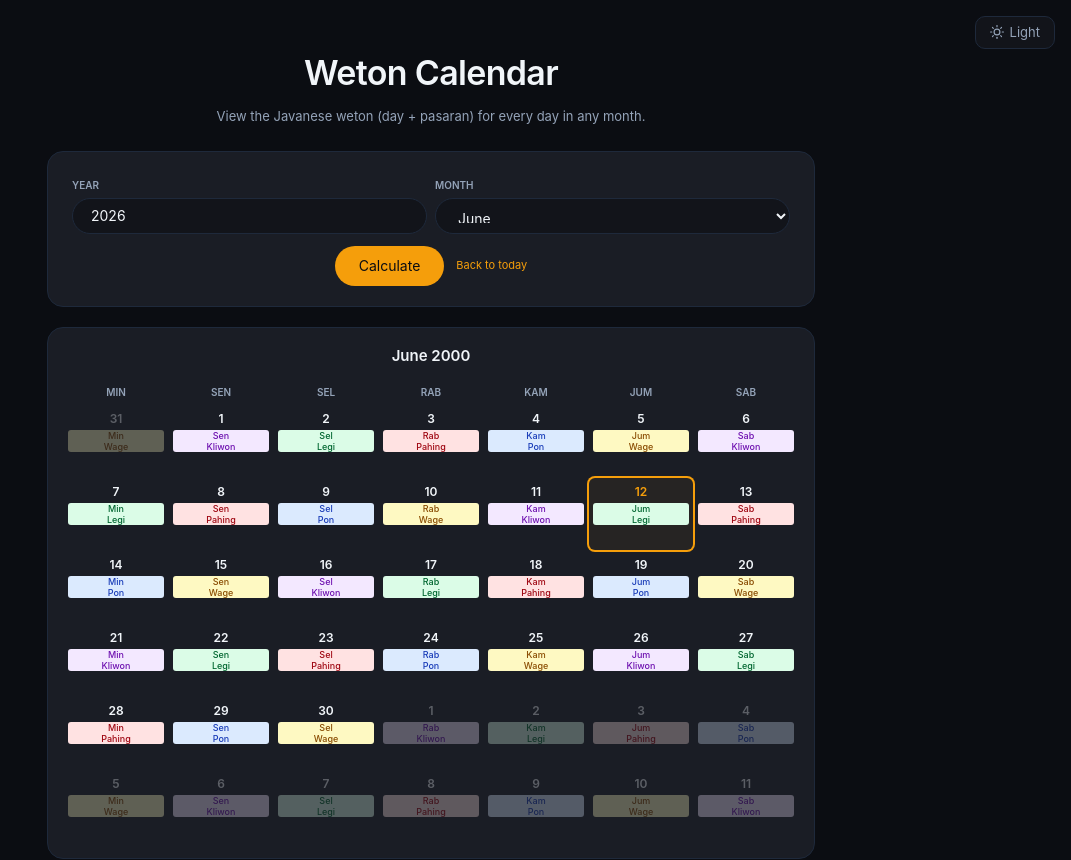
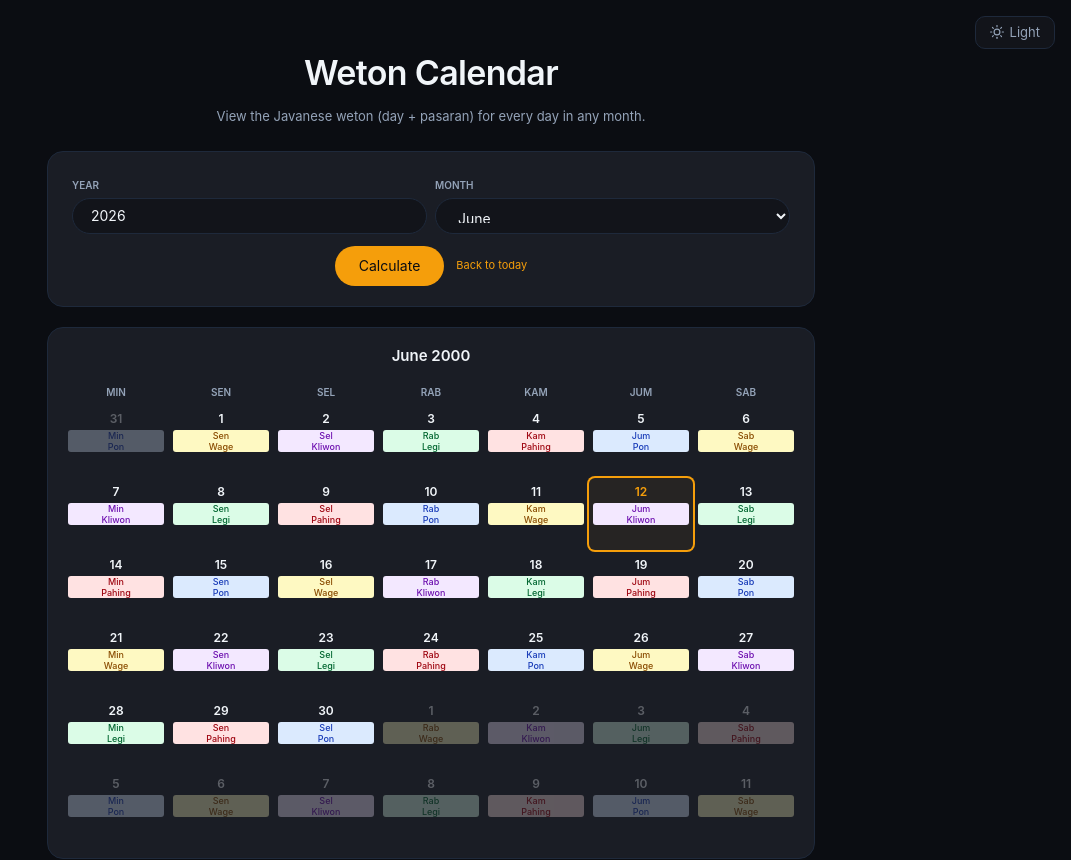
Before and after one commit to quantro/mainannxt, a Next.js app: page /weton-calendar in a window 1280 px wide. Shown: the top 860 px of the page, without its empty margins (209-1280 px from the left). Built offline with nearby package versions, Linux system fonts and the light colour scheme.

Commit message:
fix: correct Javanese pasaran calculation (remove incorrect +1 offset)

```diff
--- a/src/app/calendar/page.tsx
+++ b/src/app/calendar/page.tsx
@@ -232,7 +232,7 @@ export default function CalendarPage() {
   const chineseYear = useMemo(() => getChineseYear(year), [year]);
 
   const wetonDay = DAYS[dayOfWeek];
-  const wetonPasaran = PASARAN[((jdn + 1) % 5 + 5) % 5];
+  const wetonPasaran = PASARAN[(jdn % 5 + 5) % 5];
   const sakaYear = year - 78;
   const jMonthIdx = ((month + 9) % 12 + 12) % 12;
 
@@ -416,9 +416,9 @@ export default function CalendarPage() {
             <h3 className="text-[12px] font-semibold uppercase text-[var(--color-ink-muted-48)] mb-3">Pasaran Cycle</h3>
             <div className="grid grid-cols-5 gap-1.5">
               {PASARAN.map((p, i) => (
-                <div key={p} className={`px-1 py-1.5 rounded-[8px] text-center ${i === ((jdn + 1) % 5 + 5) % 5 ? 'bg-[var(--color-primary)] text-white font-semibold' : 'bg-[var(--color-surface-pearl)] text-[var(--color-ink-muted-48)]'}`}>
+                <div key={p} className={`px-1 py-1.5 rounded-[8px] text-center ${i === (jdn % 5 + 5) % 5 ? 'bg-[var(--color-primary)] text-white font-semibold' : 'bg-[var(--color-surface-pearl)] text-[var(--color-ink-muted-48)]'}`}>
                   <div className="text-[10px] font-semibold">{p}</div>
-                  <div className="text-[8px] opacity-70">{i === ((jdn + 1) % 5 + 5) % 5 ? "active" : ""}</div>
+                  <div className="text-[8px] opacity-70">{i === (jdn % 5 + 5) % 5 ? "active" : ""}</div>
                 </div>
               ))}
             </div>
--- a/src/app/weton-calendar/page.tsx
+++ b/src/app/weton-calendar/page.tsx
@@ -80,9 +80,9 @@ export default function WetonCalendarPage() {
         isCurrentMonth: false,
         jdn,
         dayOfWeek: (jdn + 1) % 7,
-        pasaranIndex: ((jdn + 1) % 5 + 5) % 5,
+        pasaranIndex: (jdn % 5 + 5) % 5,
         wetonDay: DAYS[(jdn + 1) % 7],
-        wetonPasaran: PASARAN[((jdn + 1) % 5 + 5) % 5],
+        wetonPasaran: PASARAN[(jdn % 5 + 5) % 5],
       });
     }
 
@@ -95,9 +95,9 @@ export default function WetonCalendarPage() {
         isCurrentMonth: true,
         jdn,
         dayOfWeek: (jdn + 1) % 7,
-        pasaranIndex: ((jdn + 1) % 5 + 5) % 5,
+        pasaranIndex: (jdn % 5 + 5) % 5,
         wetonDay: DAYS[(jdn + 1) % 7],
-        wetonPasaran: PASARAN[((jdn + 1) % 5 + 5) % 5],
+        wetonPasaran: PASARAN[(jdn % 5 + 5) % 5],
       });
     }
 
@@ -111,9 +111,9 @@ export default function WetonCalendarPage() {
         isCurrentMonth: false,
         jdn,
         dayOfWeek: (jdn + 1) % 7,
-        pasaranIndex: ((jdn + 1) % 5 + 5) % 5,
+        pasaranIndex: (jdn % 5 + 5) % 5,
         wetonDay: DAYS[(jdn + 1) % 7],
-        wetonPasaran: PASARAN[((jdn + 1) % 5 + 5) % 5],
+        wetonPasaran: PASARAN[(jdn % 5 + 5) % 5],
       });
     }
 
```
